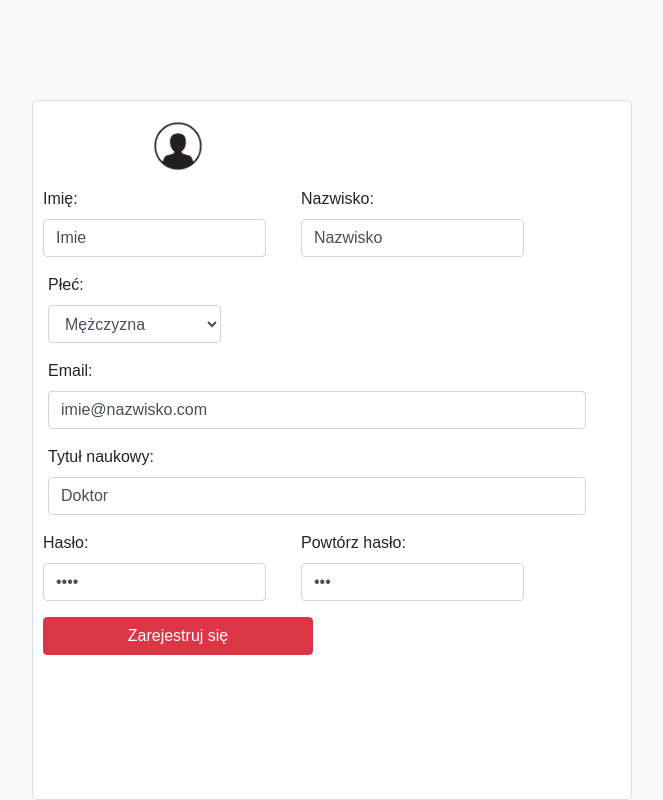
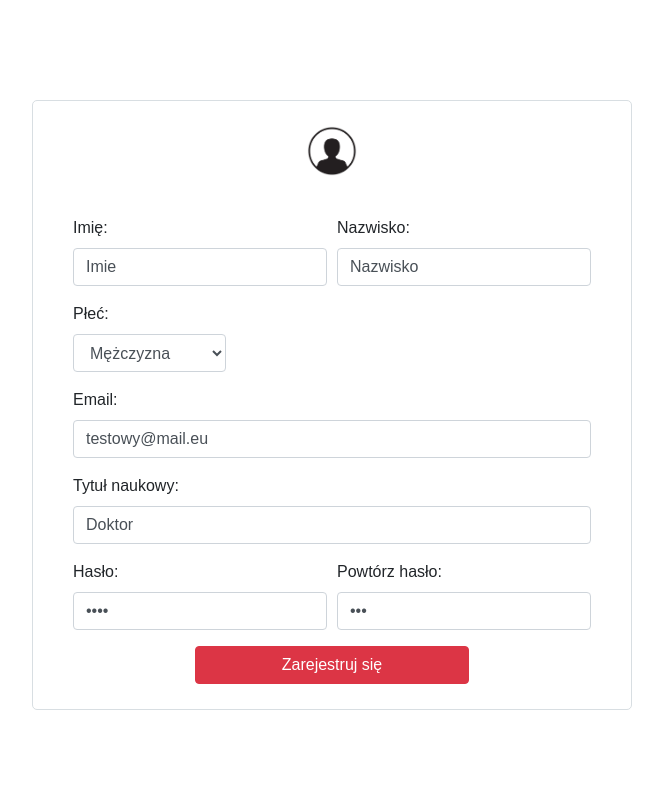
Before and after one commit to weronikanedza/SOKN-frontend, a PHP site: page /registration/registration.html in a window 1280 px wide. Shown: the whole page, without its empty margins (308-971 px from the left). Run offline with PHP 8.4, Linux system fonts and the light colour scheme; some libraries are stand-ins or nearby versions.

Commit message:
Added better styles for registration page

```diff
--- a/sokn/index.html
+++ b/sokn/index.html
@@ -95,7 +95,7 @@
         </ul>
         <ul class="navbar-nav ml-auto">
             <li class="nav-item">
-                <a class="nav-link" href="">
+                <a class="nav-link" href="logIn/idx.html">
                     <i class="fa fa-fw fa-sign-in"></i>Zaloguj</a>
             </li>
         </ul>
--- a/sokn/registration/css/stylesheet.css
+++ b/sokn/registration/css/stylesheet.css
@@ -3,12 +3,38 @@
     border: 1px solid #D8DEE2;
     font-family: Arial, Helvetica, sans-serif;
     width:600px;
-    height:700px;
+    height:auto;
+    padding: 25px;
     border-radius: 5px;
     margin:100px auto 0 auto;
 }
 
 #response-message {
     position: relative;
-    top:10px;
 }
+
+.form-row {
+    margin: 0 10px 0 10px;
+}
+
+.center-content {
+    text-align: center;
+}
+
+.btn-block {
+    width: 50%;
+    margin: 0 auto;
+}
+
+.message-box {
+    background: #FFFF;
+    border: 1px solid #D8DEE2;
+    font-family: Arial, Helvetica, sans-serif;
+    width:600px;
+    height:auto;
+    padding: 5px;
+    border-radius: 5px;
+    margin: 0 auto;
+    text-align: center;
+    margin-top: 10px;
+}
--- a/sokn/registration/js/registration.js
+++ b/sokn/registration/js/registration.js
@@ -1,5 +1,7 @@
-$(document).ready(function () {
-    $("#registration-form").submit(function () {
+const URL = "http://localhost:8080/user/register";
+
+$(document).ready(() => {
+    $("#registration-form").submit(() => {
         const user = {};
         user.firstName = $("#firstName").val();
         user.lastName = $("#lastName").val();
--- a/sokn/registration/registration.html
+++ b/sokn/registration/registration.html
@@ -17,21 +17,16 @@
     <script src="https://maxcdn.bootstrapcdn.com/bootstrap/4.0.0/js/bootstrap.min.js"
             integrity="sha384-JZR6Spejh4U02d8jOt6vLEHfe/JQGiRRSQQxSfFWpi1MquVdAyjUar5+76PVCmYl"
             crossorigin="anonymous"></script>
-    <link rel="stylesheet" type="text/css" media="screen" href="../logIn/css/stylesheet.css"/>
     <link rel="stylesheet" type="text/css" media="screen" href="css/stylesheet.css"/>
 
-    <script type="text/javascript">
-        const URL = "http://localhost:8080/user/register";
-    </script>
     <script src="js/registration.js"></script>
 </head>
 <body>
 <form id="registration-form" class="registration-box">
-    <div class="form-row">
-        <div class="form-group">
-            <img src="../logIn/img/log.jpg" id="logIn-img" alt="log in" height="50" width="50">
+
+    <div class="form-group center-content">
+        <img src="../logIn/img/log.jpg" id="logIn-img" alt="register" height="50" width="50">
     </div>
-        <div class="clear"></div>
     <br>
     <div class="form-row">
         <div class="form-group col-md-6">
@@ -52,7 +47,7 @@
     </div>
     <div class="form-group col-md-12">
         <label for="email">Email:</label>
-            <input type="email" class="form-control" id="email" placeholder="Email" required value="imie@nazwisko.com">
+        <input type="email" class="form-control" id="email" placeholder="Email" required value="testowy@mail.eu">
     </div>
     <div class="form-group col-md-12">
         <label for="degree">Tytuł naukowy:</label>
@@ -71,8 +66,8 @@
         </div>
     </div>
     <button id="submit-btn" type="submit" class="btn btn-danger btn-block">Zarejestruj się</button>
-    </div>
+
 </form>
-<div id="message-box" class="registration-box" style="display:none"></div>
+<div id="message-box" class="message-box" style="display:none"></div>
 </body>
 </html>
```
Also changed, not shown: 1 other file. Lines whose indentation alone changed are shown as unchanged.
